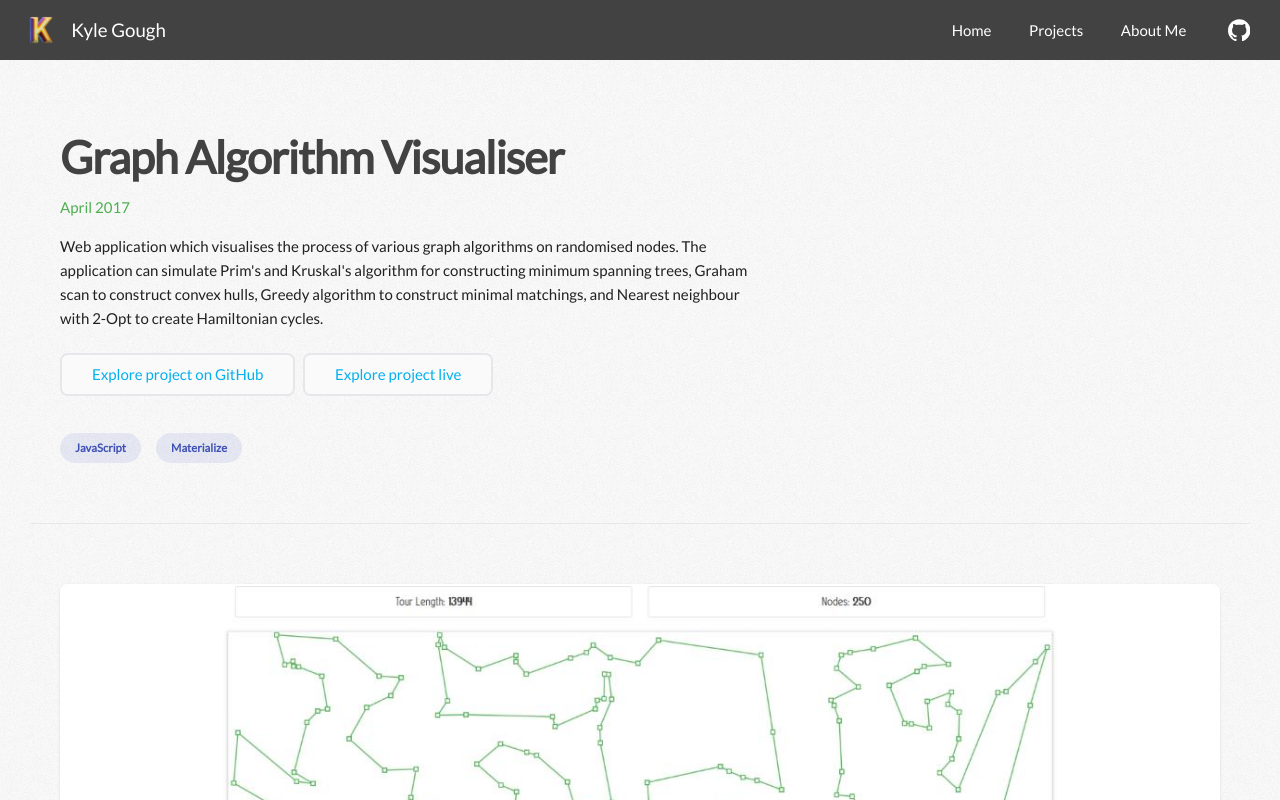
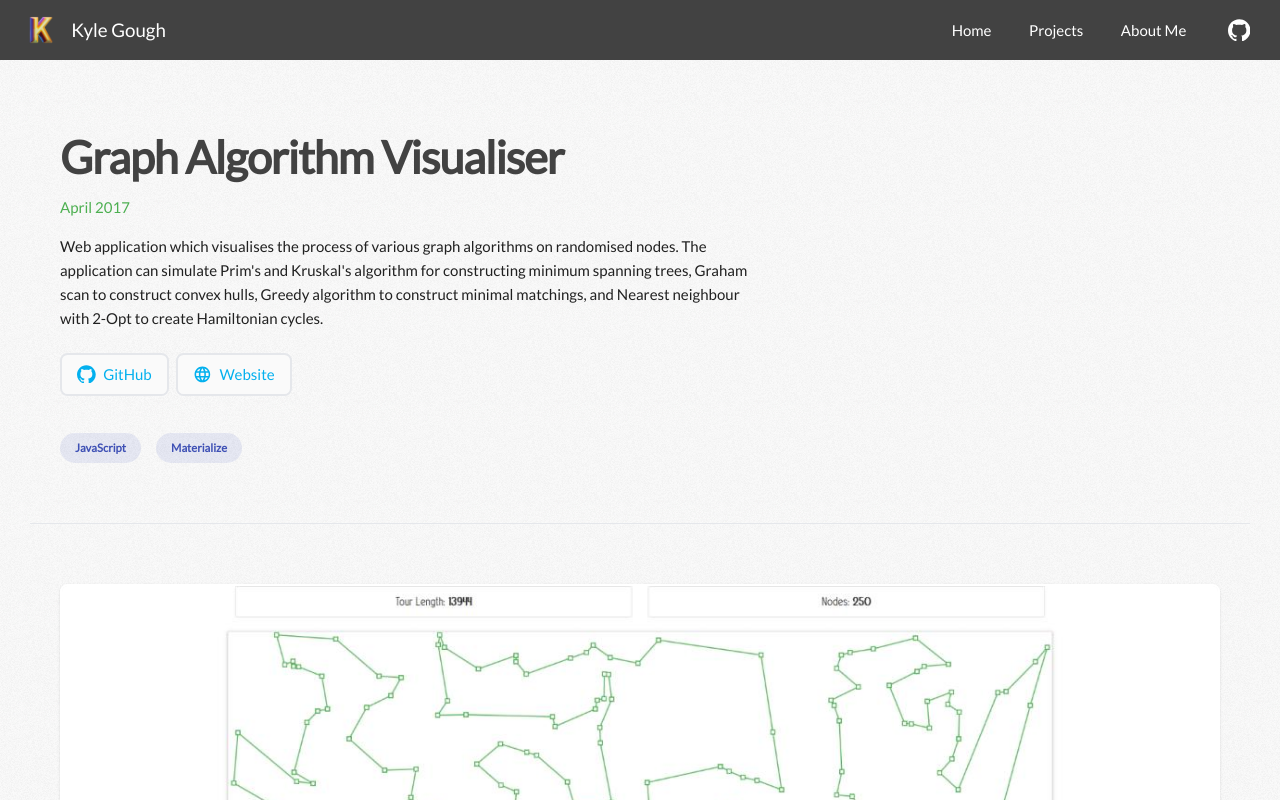
Before and after one commit to KyleGough/portfolio, a Next.js app: page /projects/graph-algorithm-visualiser in a window 1280 px wide. Shown: the top 800 px of the page. Built offline with nearby package versions, Linux system fonts and the light colour scheme.

Commit message:
Icons added to project header buttons, fixed inconsistencies

```diff
--- /dev/null
+++ b/components/Icons/WebsiteIcon.tsx
@@ -0,0 +1,16 @@
+import React from 'react';
+
+import { IconProps } from './IconInterface';
+
+export const WebsiteIcon: React.FC<IconProps> = ({ className }) => (
+  <svg
+    className={className}
+    xmlns="http://www.w3.org/2000/svg"
+    height="24px"
+    viewBox="0 0 24 24"
+    width="24px"
+  >
+    <path d="M0 0h24v24H0z" fill="none" />
+    <path d="M11.99 2C6.47 2 2 6.48 2 12s4.47 10 9.99 10C17.52 22 22 17.52 22 12S17.52 2 11.99 2zm6.93 6h-2.95c-.32-1.25-.78-2.45-1.38-3.56 1.84.63 3.37 1.91 4.33 3.56zM12 4.04c.83 1.2 1.48 2.53 1.91 3.96h-3.82c.43-1.43 1.08-2.76 1.91-3.96zM4.26 14C4.1 13.36 4 12.69 4 12s.1-1.36.26-2h3.38c-.08.66-.14 1.32-.14 2 0 .68.06 1.34.14 2H4.26zm.82 2h2.95c.32 1.25.78 2.45 1.38 3.56-1.84-.63-3.37-1.9-4.33-3.56zm2.95-8H5.08c.96-1.66 2.49-2.93 4.33-3.56C8.81 5.55 8.35 6.75 8.03 8zM12 19.96c-.83-1.2-1.48-2.53-1.91-3.96h3.82c-.43 1.43-1.08 2.76-1.91 3.96zM14.34 14H9.66c-.09-.66-.16-1.32-.16-2 0-.68.07-1.35.16-2h4.68c.09.65.16 1.32.16 2 0 .68-.07 1.34-.16 2zm.25 5.56c.6-1.11 1.06-2.31 1.38-3.56h2.95c-.96 1.65-2.49 2.93-4.33 3.56zM16.36 14c.08-.66.14-1.32.14-2 0-.68-.06-1.34-.14-2h3.38c.16.64.26 1.31.26 2s-.1 1.36-.26 2h-3.38z" />
+  </svg>
+);
--- a/components/Icons/index.ts
+++ b/components/Icons/index.ts
@@ -8,3 +8,4 @@ export { RestartIcon } from './RestartIcon';
 export { SendIcon } from './SendIcon';
 export { TickIcon } from './TickIcon';
 export { UnfoldIcon } from './UnfoldIcon';
+export { WebsiteIcon } from './WebsiteIcon';
--- a/components/ProjectHeader/ProjectHeader.tsx
+++ b/components/ProjectHeader/ProjectHeader.tsx
@@ -1,4 +1,5 @@
 import { Chip } from '@components/Chip';
+import { GitHubIcon, WebsiteIcon } from '@components/Icons';
 import { Link } from '@components/Link';
 import { Section } from '@components/Section';
 import { getFormattedDate, getShortDate } from '@utilities/date';
@@ -36,18 +37,20 @@ export const ProjectHeader: React.FC<ProjectHeaderProps> = ({ project }) => {
         <div className="block sm:flex gap-2">
           {project.github && (
             <Link
-              className="w-fit block my-2 px-8 py-2 bg-background rounded-lg border-2 text-link hover:text-link-hover focus:text-hover-link"
+              className="group w-fit flex items-center my-2 px-4 py-2 bg-background rounded-lg border-2 text-link hover:text-link-hover"
               href={project.github}
             >
-              Explore project on GitHub
+              <GitHubIcon className="w-5 h-5 mr-2 fill-link group-hover:fill-link-hover" />
+              GitHub
             </Link>
           )}
           {project.liveLink && (
             <Link
-              className="w-fit block my-2 px-8 py-2 bg-background rounded-lg border-2 text-link hover:text-link-hover focus:text-link-hover"
+              className="group w-fit flex items-center my-2 px-4 py-2 bg-background rounded-lg border-2 text-link hover:text-link-hover"
               href={project.liveLink}
             >
-              Explore project live
+              <WebsiteIcon className="w-5 h-5 mr-2 fill-link group-hover:fill-link-hover" />
+              Website
             </Link>
           )}
         </div>
```
Also changed, not shown: 1 other file (tests, documents, lock files or other folders).
